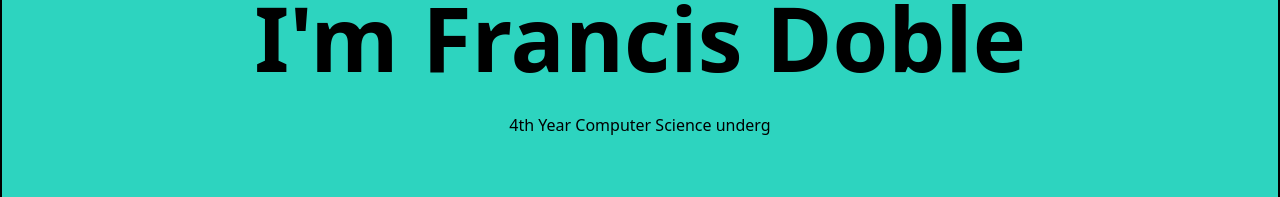
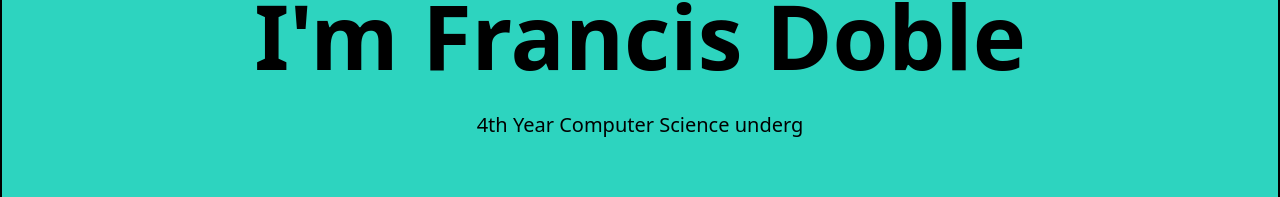
Before and after one commit to fdoble12/fdoble-website, a Vue app: page / in a window 1280 px wide. Shown: the part 441-638 px from the top of the page. Built offline with nearby package versions, Linux system fonts and the light colour scheme.

Commit message:
Update Hero.vue

```diff
--- a/src/components/Hero.vue
+++ b/src/components/Hero.vue
@@ -11,7 +11,7 @@
 
       <div class="w-full md:w-1/2 p-2 pt-0">
         <!-- Typing animation container -->
-        <div id="typing-container" class="p-2 rounded-md text-black text-center">
+        <div id="typing-container" class="p-2 rounded-md text-xl text-black text-center">
           <!-- Placeholder for typing text -->
         </div>
     </div>
```
